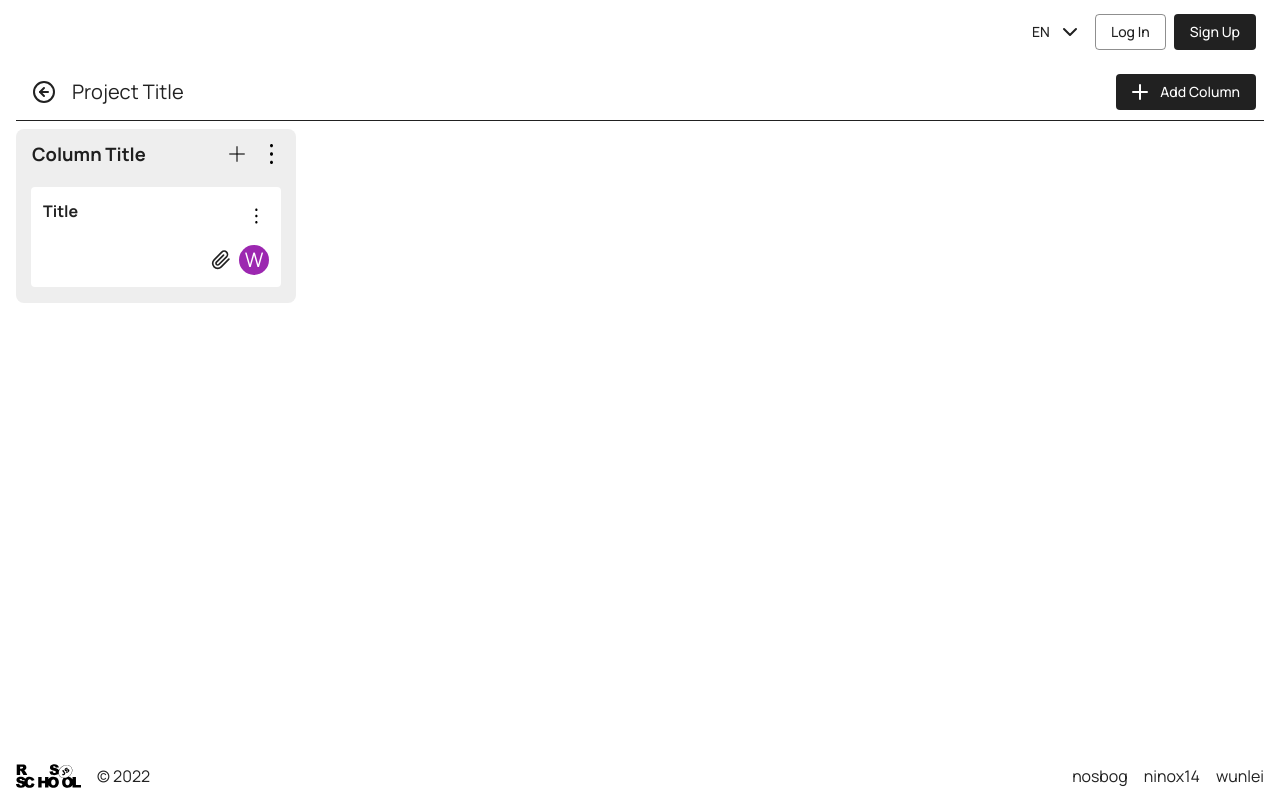
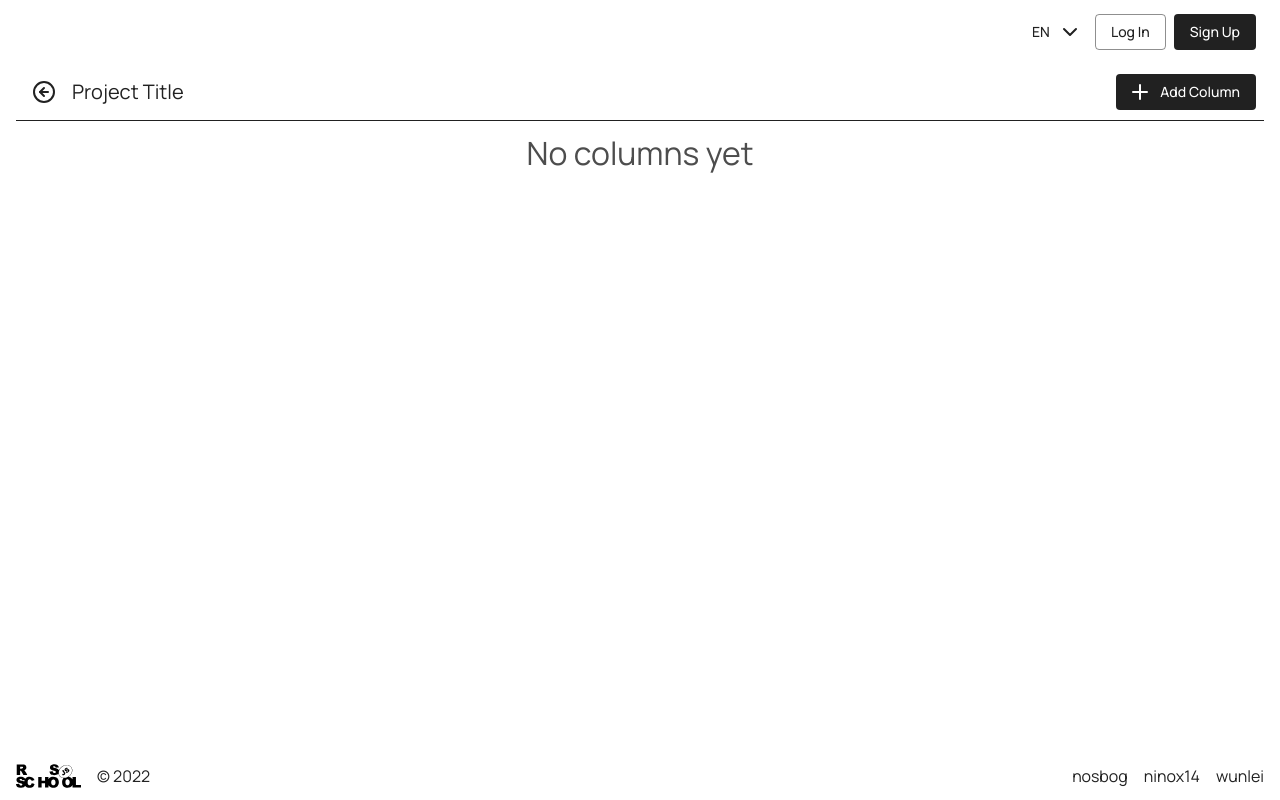
Before and after one commit to wunlei/project-management-app, a React (Create React App) app: page /projects/1 in a window 1280 px wide. Built offline with nearby package versions, Linux system fonts and the light colour scheme.

Commit message:
feat: add message if 0 columns on board

```diff
--- a/src/localization/resources/en.json
+++ b/src/localization/resources/en.json
@@ -19,5 +19,6 @@
   "Back": "Back",
   "Confirm": "Confirm",
   "Cancel": "Cancel",
-  "Confirm Action": "Confirm Action"
+  "Confirm Action": "Confirm Action",
+  "No columns yet": "No columns yet"
 }
--- a/src/localization/resources/ru.json
+++ b/src/localization/resources/ru.json
@@ -19,5 +19,6 @@
   "Back": "Назад",
   "Confirm": "Подтвердить",
   "Cancel": "Отменить",
-  "Confirm Action": "Подтвердите действие"
+  "Confirm Action": "Подтвердите действие",
+  "No columns yet": "Не создано ни одной колонки"
 }
--- a/src/pages/Board/BoardPage.tsx
+++ b/src/pages/Board/BoardPage.tsx
@@ -9,6 +9,7 @@ import grey from '@mui/material/colors/grey';
 
 function BoardPage() {
   const { t } = useTranslation();
+  const columns = [];
 
   return (
     <Stack
@@ -65,6 +66,13 @@ function BoardPage() {
           },
         }}
       >
+        {columns.length === 0 ? (
+          <Stack width="100%" textAlign="center">
+            <Typography fontSize="2rem" color="primary.light">
+              {t('No columns yet')}
+            </Typography>
+          </Stack>
+        ) : (
           <BoardColumn title={'Column Title'}>
             <BoardTask
               title={'Title'}
@@ -73,6 +81,7 @@ function BoardPage() {
               user={'W'}
             ></BoardTask>
           </BoardColumn>
+        )}
       </Stack>
     </Stack>
   );
```
Lines whose indentation alone changed are shown as unchanged.
